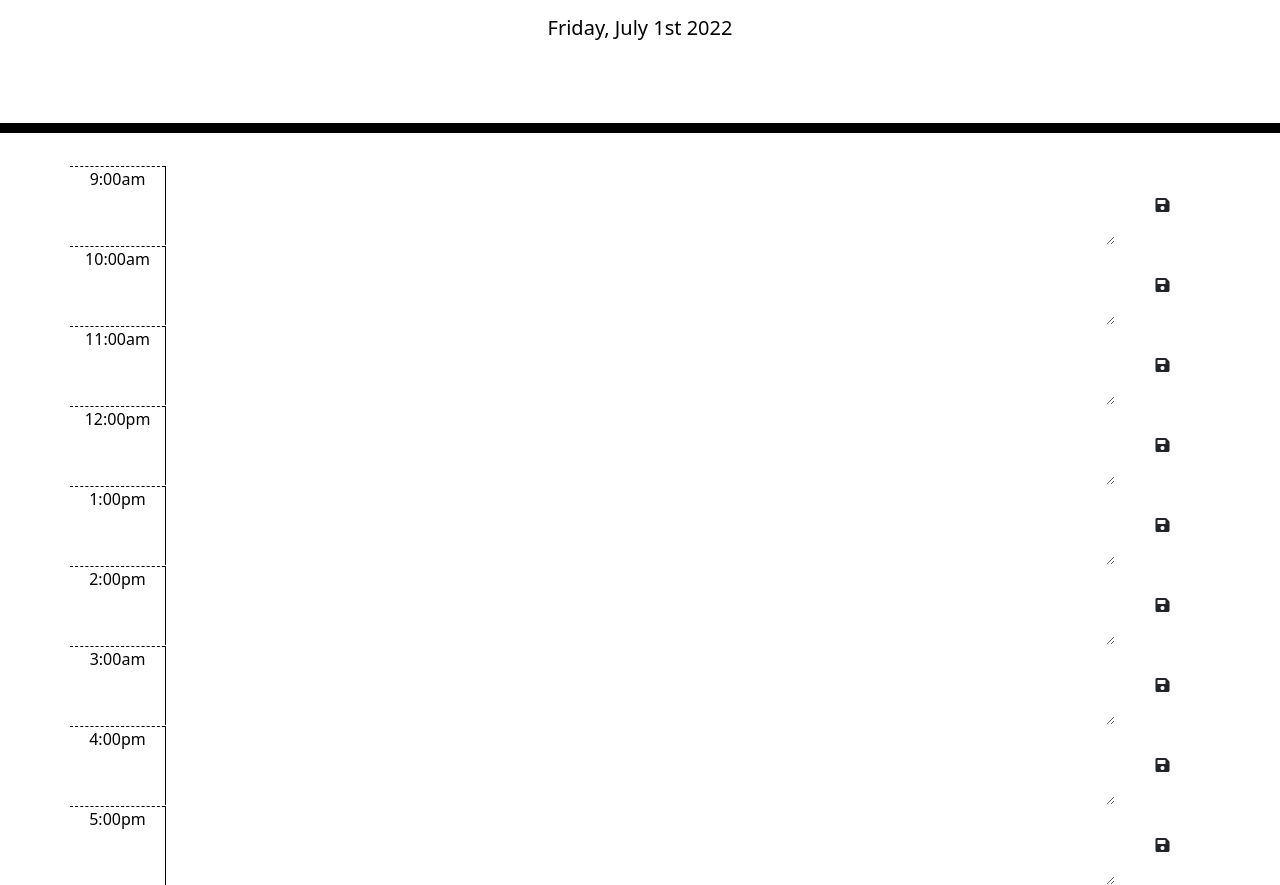
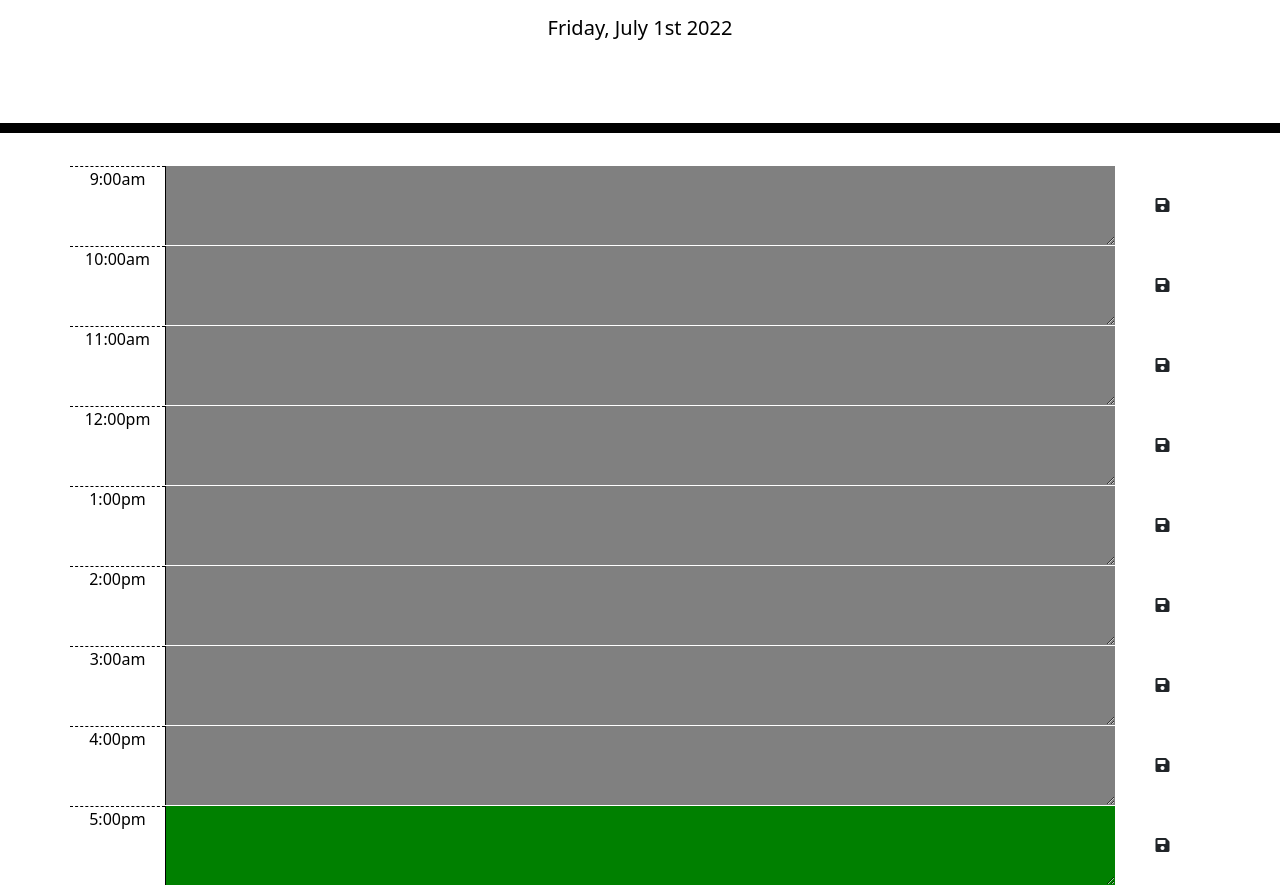
Before and after one commit to William-HillArnold/Work_Day_Scheduler, a plain HTML site: page Develop/index.html in a window 1280 px wide. Shown: the part 182-1067 px from the top of the page. Drawn offline with nearby package versions, Linux system fonts and the light colour scheme.

Commit message:
button log, color changer

```diff
--- a/Develop/index.html
+++ b/Develop/index.html
@@ -26,55 +26,55 @@
 
     <div id="9am" class="row time-block">
       <div class="col-md-1 hour">9:00am</div>
-      <textarea class="col-md-10 description"></textarea>
+      <textarea class="col-md-10 description" data-time ="9"></textarea>
       <button class="btn col-md-1 saveBtn"><i class="fas fa-save"></i></button>
     </div>
 
     <div id="10am" class="row time-block">
       <div class="col-md-1 hour">10:00am</div>
-      <textarea class="col-md-10 description"></textarea>
+      <textarea class="col-md-10 description" data-time ="10"></textarea>
       <button class="btn col-md-1 saveBtn"><i class="fas fa-save"></i></button>
     </div>
 
     <div id="11am" class="row time-block">
       <div class="col-md-1 hour">11:00am</div>
-      <textarea class="col-md-10 description"></textarea>
+      <textarea class="col-md-10 description" data-time ="11"></textarea>
       <button class="btn col-md-1 saveBtn"><i class="fas fa-save"></i></button>
     </div>
 
     <div id="12pm" class="row time-block">
       <div class="col-md-1 hour">12:00pm</div>
-      <textarea class="col-md-10 description"></textarea>
+      <textarea class="col-md-10 description" data-time ="12"></textarea>
       <button class="btn col-md-1 saveBtn"><i class="fas fa-save"></i></button>
     </div>
 
     <div id="1pm" class="row time-block">
       <div class="col-md-1 hour">1:00pm</div>
-      <textarea class="col-md-10 description"></textarea>
+      <textarea class="col-md-10 description" data-time ="13"></textarea>
       <button class="btn col-md-1 saveBtn"><i class="fas fa-save"></i></button>
     </div>
 
     <div id="2pm" class="row time-block">
       <div class="col-md-1 hour">2:00pm</div>
-      <textarea class="col-md-10 description"></textarea>
+      <textarea class="col-md-10 description" data-time ="14"></textarea>
       <button class="btn col-md-1 saveBtn"><i class="fas fa-save"></i></button>
     </div>
 
     <div id="3pm" class="row time-block">
       <div class="col-md-1 hour">3:00am</div>
-      <textarea class="col-md-10 description"></textarea>
+      <textarea class="col-md-10 description" data-time ="15"></textarea>
       <button class="btn col-md-1 saveBtn"><i class="fas fa-save"></i></button>
     </div>
 
     <div id="4pm" class="row time-block">
       <div class="col-md-1 hour">4:00pm</div>
-      <textarea class="col-md-10 description"></textarea>
+      <textarea class="col-md-10 description" data-time ="16"></textarea>
       <button class="btn col-md-1 saveBtn"><i class="fas fa-save"></i></button>
     </div>
 
     <div id="5pm" class="row time-block">
       <div class="col-md-1 hour">5:00pm</div>
-      <textarea class="col-md-10 description"></textarea>
+      <textarea class="col-md-10 description" data-time ="17"></textarea>
       <button class="btn col-md-1 saveBtn"><i class="fas fa-save"></i></button>
     </div>
 
--- a/Develop/script.js
+++ b/Develop/script.js
@@ -1,23 +1,37 @@
- $(document).ready(function() {
+$(document).ready(function () {
+  // add time
+  $("#currentDay").text(moment().format("dddd, MMMM Do YYYY"));
 
-     $('#currentDay').text(moment().format('dddd, MMMM Do YYYY'));
+  // Saves input entered into text area for each hour
 
-     $('.saveBtn').on('click', function(){
-       console.log(this);
-         var plans = $(this).siblings(".description").value();
-         var time = $(this).parent().attr('id');
+  $(".saveBtn").on("click", function () {
+    var click = $(this).parent().attr("id");
+    var eventInput = $(this).siblings(".description").val();
 
-         localStorage.setItem(plans, time);
-       });
+    localStorage.setItem(click, ".description", eventInput);
 
-     $("#9am .description").value(localStorage.getItem("9"));
-     $('#10am .description').value(localStorage.getItem('10'));
-     $('#11am .description').value(localStorage.getItem('11'));
-     $('#12pm .description').value(localStorage.getItem('12'));
-     $('#1pm .description').value(localStorage.getItem('1'));
-     $('#2pm .description').value(localStorage.getItem('2'));
-     $('#3pm .description').value(localStorage.getItem('3'));
-     $('#4pm .description').value(localStorage.getItem('4'));
-     $('#5pm .description').value(localStorage.getItem("5"));
+    console.log(click, eventInput);
+  });
 
- });
+  // shades each time-block
+  $(".description").each(function () {
+    // gets value of data-time attr
+    var time = $(this).data("time");
+    var currentHour = moment().hour();
+
+    //  evaluating if time is past, present, or future
+    // then shades time according to past, present, or future
+    if (time < currentHour) {
+      console.log(time, "past");
+      $(this).css({ backgroundColor: "grey" });
+    } else if (time === currentHour) {
+      console.log(time, "present");
+      $(this).css({ backgroundColor: "green" });
+    } else if (time > currentHour) {
+      console.log(time, "future");
+      $(this).css({ backgroundColor: "red" });
+    }
+
+    console.log(time);
+  });
+});
```
